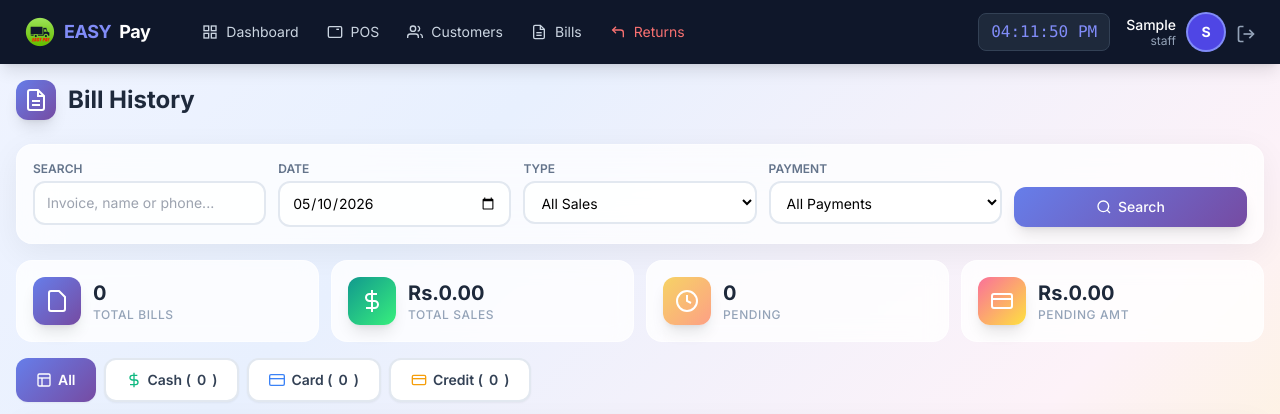
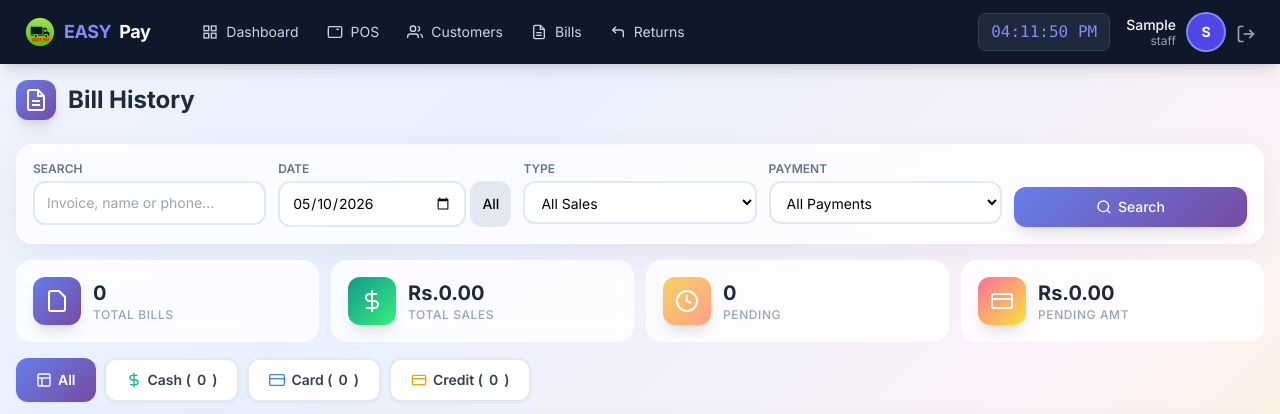
Before and after one commit to Intothehell/cloud-pos-system, a Flask app: page /pos/bills in a window 1280 px wide. Shown: the top 414 px of the page. Run offline with Flask 3, Linux system fonts and the light colour scheme; the visitor is signed in with stand-in values (Sample User, id 1); data that the repository does not hold is empty; some libraries are stand-ins or nearby versions.

Commit message:
all date button

```diff
--- a/app/routes/customer.py
+++ b/app/routes/customer.py
@@ -5,6 +5,8 @@ from app.models.customer import Customer, Payment
 from app.models.order import Order
 from datetime import datetime
 from app.models.order import Order, OrderItem
+import csv
+import io
 
 customer_bp = Blueprint('customer', __name__)
 
@@ -112,7 +114,7 @@ def delete_customer(customer_id):
     customer = Customer.query.get_or_404(customer_id)
 
     # Check if customer has pending balance
-    if customer.balance > 0:
+    if customer.balance > 0 and current_user.role != 'owner':
         flash(f'Cannot delete {customer.name}. They have an outstanding balance of Rs.{customer.balance:.2f}. Please settle the balance first.', 'danger')
         return redirect(url_for('customer.list_customers'))
 
--- a/app/templates/base.html
+++ b/app/templates/base.html
@@ -91,7 +91,7 @@
                         </svg>
                         Bills
                     </a>
-                    <a href="{{ url_for('pos.returns') }}" class="nav-link px-3 py-2 text-sm text-red-400 hover:text-red-300 flex items-center gap-2">
+                    <a href="{{ url_for('pos.returns') }}" class="nav-link px-3 py-2 text-sm text-slate-300 hover:text-white flex items-center gap-2">
                         <svg class="icon-sm" viewBox="0 0 24 24" fill="none" stroke="currentColor" stroke-width="2">
                             <polyline points="9 14 4 9 9 4"></polyline>
                             <path d="M20 20v-7a4 4 0 0 0-4-4H4"></path>
@@ -177,7 +177,7 @@
                 </svg>
                 Bills
             </a>
-            <a href="{{ url_for('pos.returns') }}" class="flex flex-col items-center text-xs text-red-400 hover:text-red-500 px-1 py-1">
+            <a href="{{ url_for('pos.returns') }}" class="flex flex-col items-center text-xs text-slate-400 hover:text-indigo-600 px-1 py-1">
                 <svg class="icon" viewBox="0 0 24 24" fill="none" stroke="currentColor" stroke-width="2">
                     <polyline points="9 14 4 9 9 4"></polyline>
                     <path d="M20 20v-7a4 4 0 0 0-4-4H4"></path>
@@ -234,6 +234,26 @@
     setInterval(updateClock, 1000);
     </script>
 
+    <!-- Back to Top Button -->
+    <button onclick="window.scrollTo({top:0,behavior:'smooth'})" id="backToTop" class="fixed bottom-20 lg:bottom-6 right-4 z-50 w-10 h-10 text-white rounded-full shadow-lg hidden items-center justify-center transition" style="background: linear-gradient(135deg, #667eea 0%, #764ba2 100%);">
+        <svg class="w-5 h-5" viewBox="0 0 24 24" fill="none" stroke="currentColor" stroke-width="2">
+            <polyline points="18 15 12 9 6 15"></polyline>
+        </svg>
+    </button>
+
+    <script>
+    window.addEventListener('scroll', function() {
+        var btn = document.getElementById('backToTop');
+        if (window.scrollY > 300) {
+            btn.classList.remove('hidden');
+            btn.classList.add('flex');
+        } else {
+            btn.classList.add('hidden');
+            btn.classList.remove('flex');
+        }
+    });
+    </script>
+
     {% block extra_js %}{% endblock %}
 </body>
 </html>
--- a/app/templates/customer/list.html
+++ b/app/templates/customer/list.html
@@ -48,6 +48,7 @@
             </svg>
             Add Customer
         </button>
+
     </div>
 
     <!-- Filters -->
--- a/app/templates/pos/bills.html
+++ b/app/templates/pos/bills.html
@@ -55,9 +55,13 @@
                 <label class="block text-[10px] sm:text-xs font-semibold text-slate-500 uppercase mb-1">Search</label>
                 <input type="text" id="searchQuery" class="w-full border-2 border-slate-200 rounded-lg sm:rounded-xl px-2 sm:px-3 py-1.5 sm:py-2.5 text-xs sm:text-sm bg-white/80 focus:border-indigo-400 focus:outline-none" placeholder="Invoice, name or phone..." onkeyup="loadBills()">
             </div>
+            <!-- All date button -->
             <div class="hidden sm:block">
                 <label class="block text-[10px] sm:text-xs font-semibold text-slate-500 uppercase mb-1">Date</label>
-                <input type="date" id="filterDate" class="w-full border-2 border-slate-200 rounded-lg sm:rounded-xl px-2 sm:px-3 py-1.5 sm:py-2.5 text-xs sm:text-sm bg-white/80 focus:border-indigo-400 focus:outline-none" onchange="loadBills()">
+                <div class="flex gap-1">
+                    <input type="date" id="filterDate" class="flex-1 border-2 border-slate-200 rounded-lg sm:rounded-xl px-2 sm:px-3 py-1.5 sm:py-2.5 text-xs sm:text-sm bg-white/80 focus:border-indigo-400 focus:outline-none" onchange="loadBills()">
+                    <button onclick="document.getElementById('filterDate').value='';loadBills()" class="bg-slate-200 px-3 py-1.5 sm:py-2.5 rounded-lg sm:rounded-xl text-xs sm:text-sm font-medium hover:bg-slate-300">All</button>
+                </div>
             </div>
             <div>
                 <label class="block text-[10px] sm:text-xs font-semibold text-slate-500 uppercase mb-1">Type</label>
```
